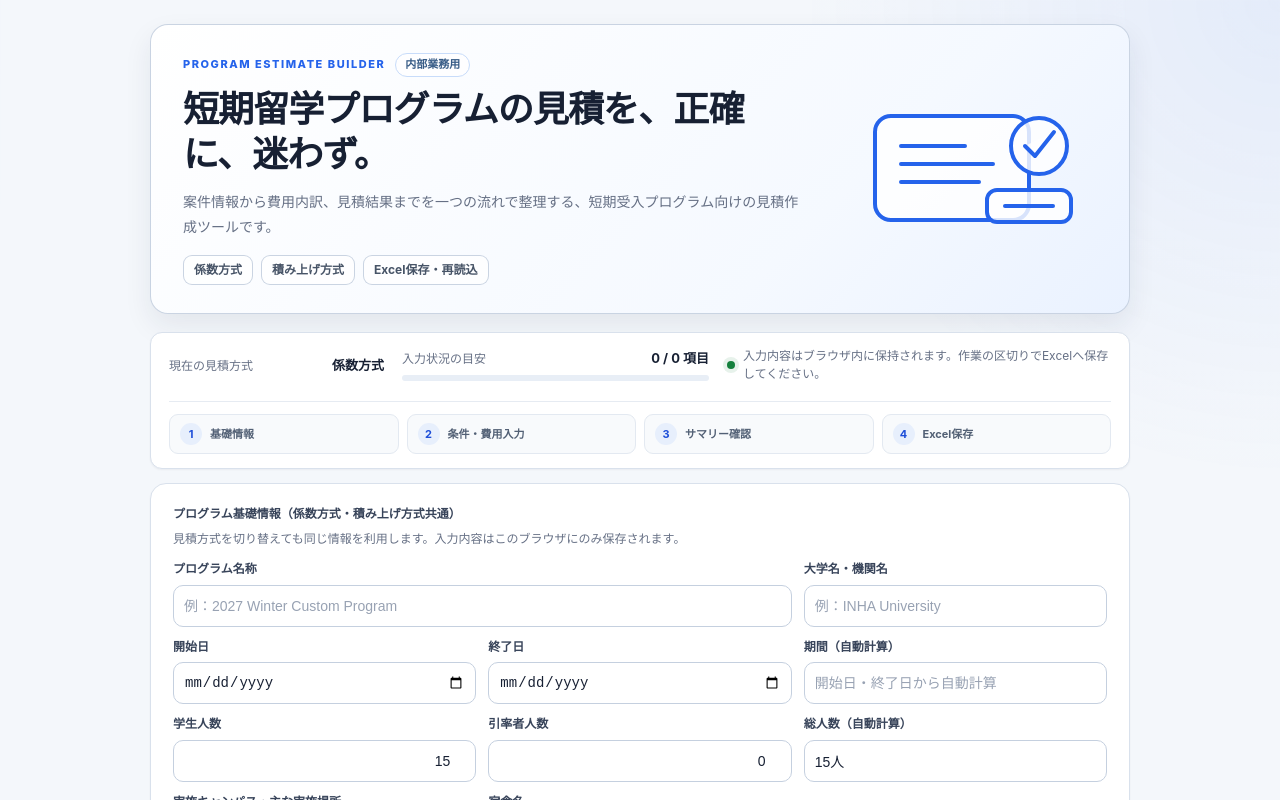
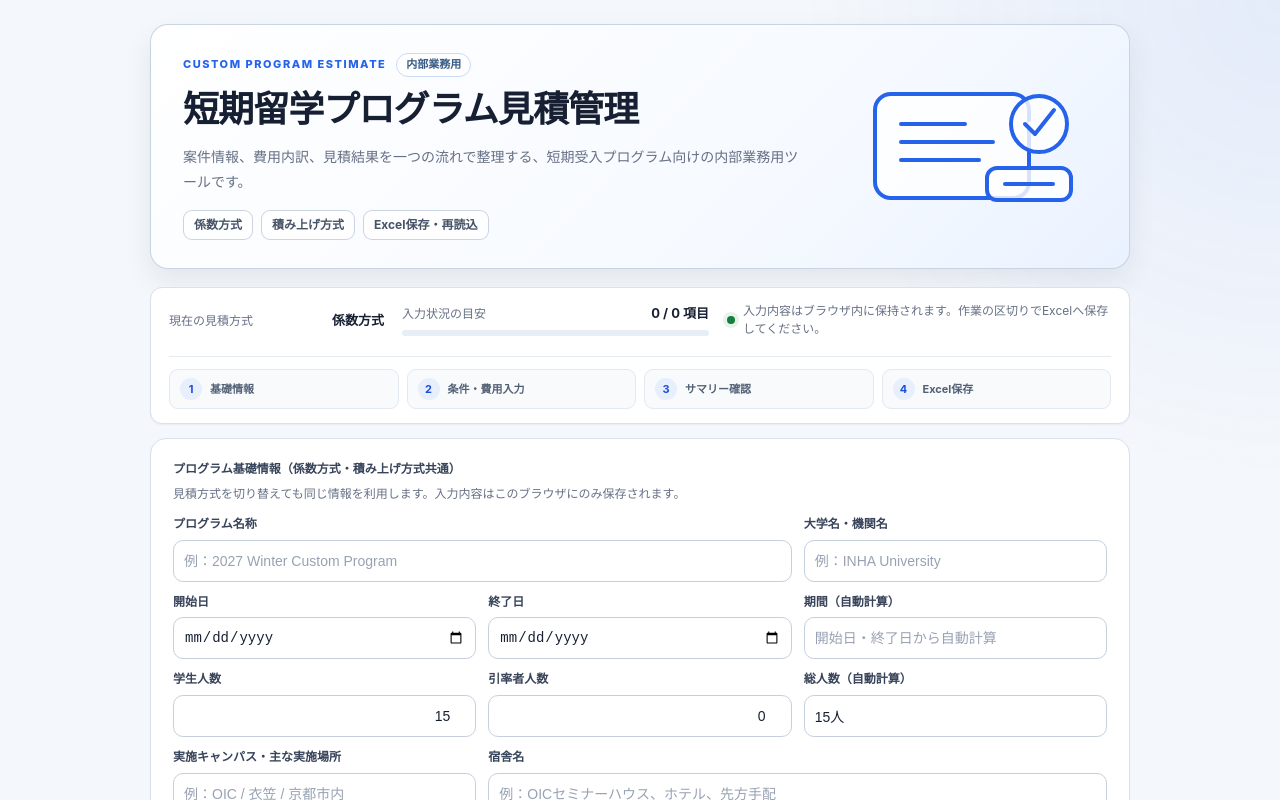
Before and after one commit to Steveston147/mitsumori, a React (Vite) app: page / in a window 1280 px wide. Shown: the top 800 px of the page. Built offline with nearby package versions, Linux system fonts and the light colour scheme.

Commit message:
Update application title and product messaging

```diff
--- a/src/components/ProfessionalUiShell.jsx
+++ b/src/components/ProfessionalUiShell.jsx
@@ -26,11 +26,11 @@ function Header() {
     <header className="app-hero no-print">
       <div className="app-hero-copy">
         <div className="app-hero-meta">
-          <span className="app-product-kicker">PROGRAM ESTIMATE BUILDER</span>
+          <span className="app-product-kicker">CUSTOM PROGRAM ESTIMATE</span>
           <span className="app-context-badge">内部業務用</span>
         </div>
-        <h1>短期留学プログラムの見積を、正確に、迷わず。</h1>
-        <p>案件情報から費用内訳、見積結果までを一つの流れで整理する、短期受入プログラム向けの見積作成ツールです。</p>
+        <h1>短期留学プログラム見積管理</h1>
+        <p>案件情報、費用内訳、見積結果を一つの流れで整理する、短期受入プログラム向けの内部業務用ツールです。</p>
         <div className="app-capability-list" aria-label="主な機能">
           <span>係数方式</span>
           <span>積み上げ方式</span>
```
